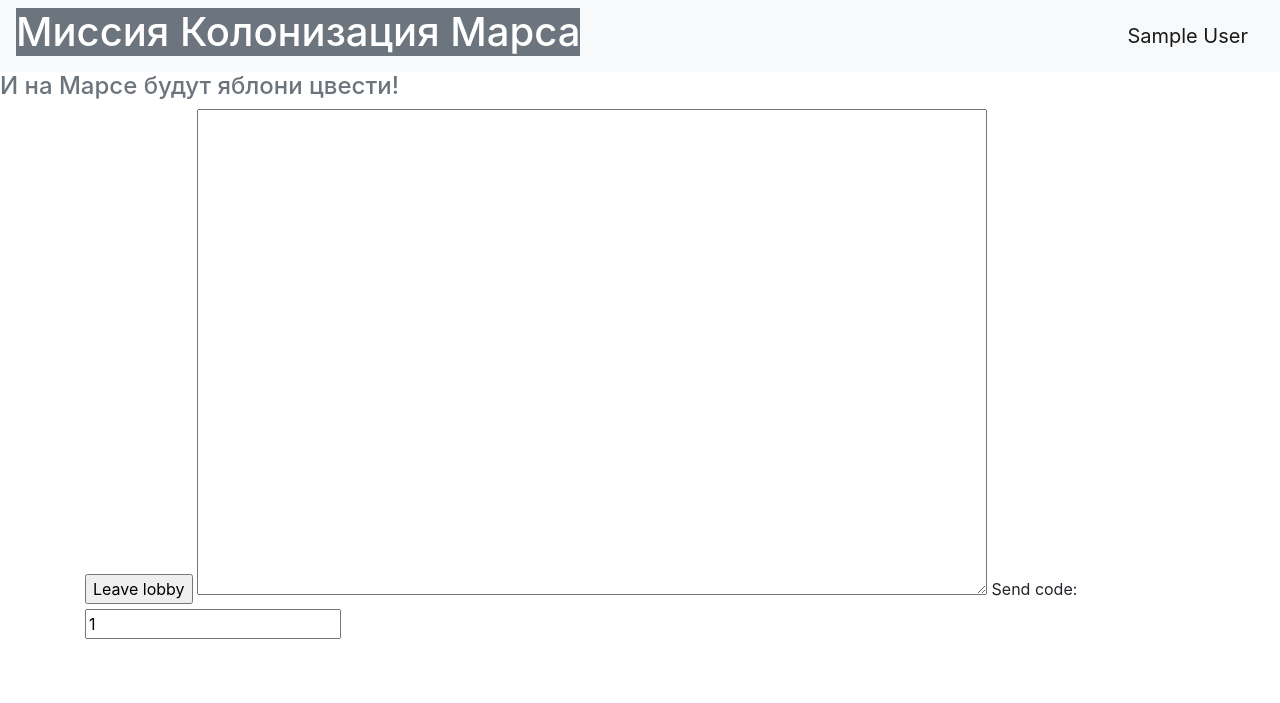
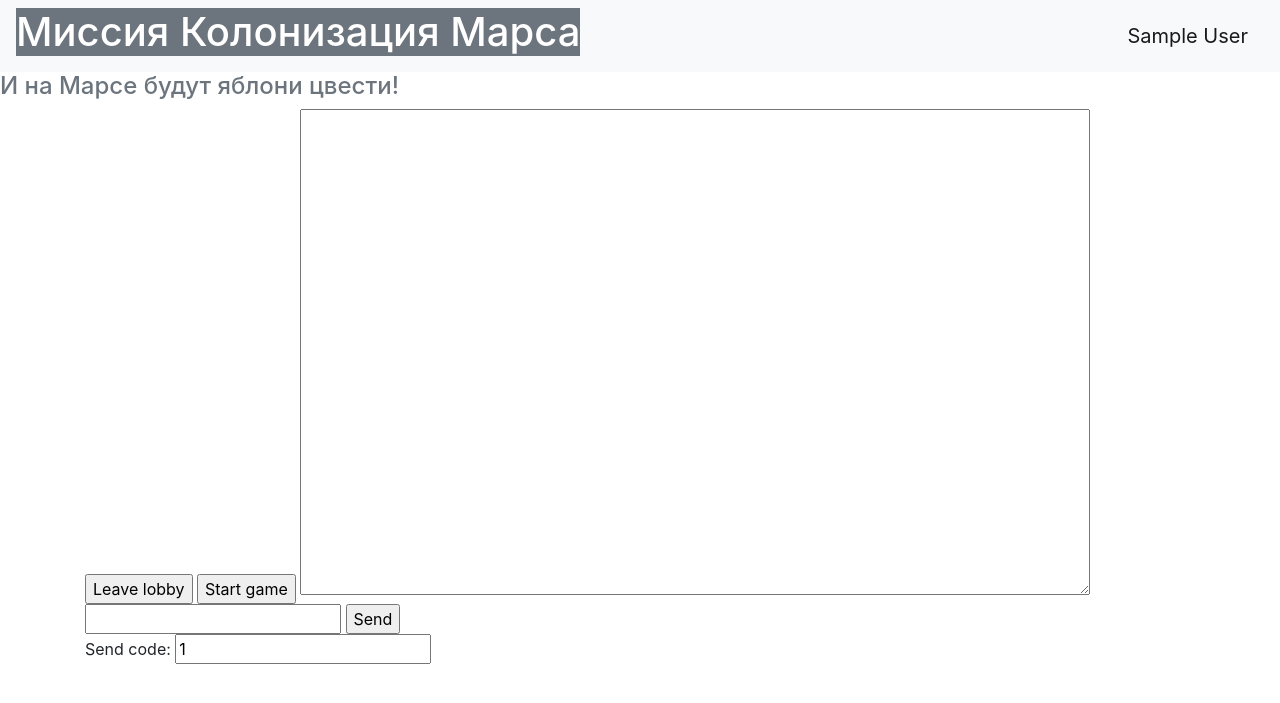
Before and after one commit to Ilushandr/WEB_project, a Flask app: page / in a window 1280 px wide. Shown: the top 703 px of the page. Run offline with Flask 2, Linux system fonts and the light colour scheme; a user stored in the database is signed in; tables that the repository leaves empty hold one stand-in row (values such as "Sample post"); some libraries are stand-ins or nearby versions.

Commit message:
connecting game

```diff
--- a/main.py
+++ b/main.py
@@ -3,10 +3,11 @@ import random
 from flask import Flask, render_template, redirect, make_response, jsonify, session, request, url_for
 from flask_restful import Api
 from flask_login import LoginManager, login_user, login_required, logout_user, current_user
-from flask_socketio import SocketIO, emit, join_room, leave_room
+from flask_socketio import SocketIO, emit, join_room, leave_room, rooms
 
 from data import db_session
 from data.users import User
+from data.games import Game
 from data.users_resource import UsersResource, UsersListResource
 from data import db_session
 
@@ -80,10 +81,9 @@ def reqister():
             return render_template('register.html', title='Регистрация',
                                    form=form,
                                    message="Такой пользователь уже есть")
-        user = User(
-            name=form.name.data,
-            email=form.email.data,
-        )
+
+        user = User(name=form.name.data,
+                    email=form.email.data)
         user.set_password(form.password.data)
 
         db_sess.add(user)
@@ -100,7 +100,7 @@ def create_lobby():
     usr = db.query(User).filter(User.id == current_user.id).first()
     usr.lobby_id = lobby_id
     db.commit()
-    join_room(lobby_id)
+    join_room(lobby_id, namespace="/")
 
     emit("refresh")
 
@@ -110,11 +110,12 @@ def leave_lobby():
     db = db_session.create_session()
 
     usr = db.query(User).filter(User.id == current_user.id).first()
-    leave_room(usr.lobby_id)
+    leave_room(usr.lobby_id, namespace="/")
     usr.lobby_id = None
     db.commit()
 
     emit("refresh")
+
 
 @socketio.on('join_lobby')
 def join_lobby(data):
@@ -124,9 +125,31 @@ def join_lobby(data):
     usr = db.query(User).filter(User.id == current_user.id).first()
     usr.lobby_id = lobby_id
     db.commit()
-    join_room(lobby_id)
+    join_room(lobby_id, namespace="/")
 
     emit("refresh")
+
+
+@socketio.on('chat_msg')
+def chat_msg(data):
+    msg = data["msg"]
+    emit("put_msg", {"msg": msg, "name": current_user.name}, broadcast=True)
+
+
+@socketio.on('start_game')
+def start_game():
+    db = db_session.create_session()
+
+    lobby_id = current_user.lobby_id
+    players = ";".join([str(u.id) for u in db.query(User).filter(User.lobby_id == lobby_id)])
+
+    game = Game(lobby_id=lobby_id,
+                players=players)
+
+    db.add(game)
+    db.commit()
+
+    emit("game_redirect", {"id": game.id}, broadcast=True)
 
 
 def main():
--- a/static/js/lobby.js
+++ b/static/js/lobby.js
@@ -1,17 +1,34 @@
-socket = io();
+socket = io.connect('http://' + document.domain + ':' + location.port + '/');
 
-socket.on('refresh', function() {
+socket.on('refresh', () => {
     location.reload();
 });
 
-$("#create_lobby").click(function() {
+socket.on('put_msg', (data) => {
+    $('#chat').val($('#chat').val() + data.name + ": " + data.msg + '\n');
+    $('#chat').scrollTop($('#chat')[0].scrollHeight);
+});
+
+socket.on('game_redirect', (data) => {
+    location.href = "/game/" + data.id
+});
+
+$("#create_lobby").click(() => {
     socket.emit("create_lobby");
 });
 
-$("#leave_lobby").click(function() {
+$("#leave_lobby").click(() => {
     socket.emit("leave_lobby");
 });
 
-$("#join_lobby").click(function() {
+$("#join_lobby").click(() => {
     socket.emit("join_lobby", {code: $("#code").val()});
 });
+
+$("#send_msg").click(() => {
+    socket.emit("chat_msg", {msg: $("#msg_text").val()});
+});
+
+$("#start_game").click(() => {
+    socket.emit("start_game");
+});
--- a/templates/index.html
+++ b/templates/index.html
@@ -4,7 +4,12 @@
     {% if current_user.is_authenticated %}
         {% if lobby_id %}
             <input type="button" value="Leave lobby" id="leave_lobby">
+            <input type="button" value="Start game" id="start_game">
             <textarea rows="20" cols="75" id="chat"></textarea>
+            <br>
+            <input type="text" id="msg_text">
+            <input type="button" value="Send" id="send_msg">
+            <br>
             <label for="lbid">Send code:</label>
             <input type="text" name="lbid" value="{{ lobby_id }}">
         {% else %}
```
Also changed, not shown: data/games.py (added, +15 -0 lines).
